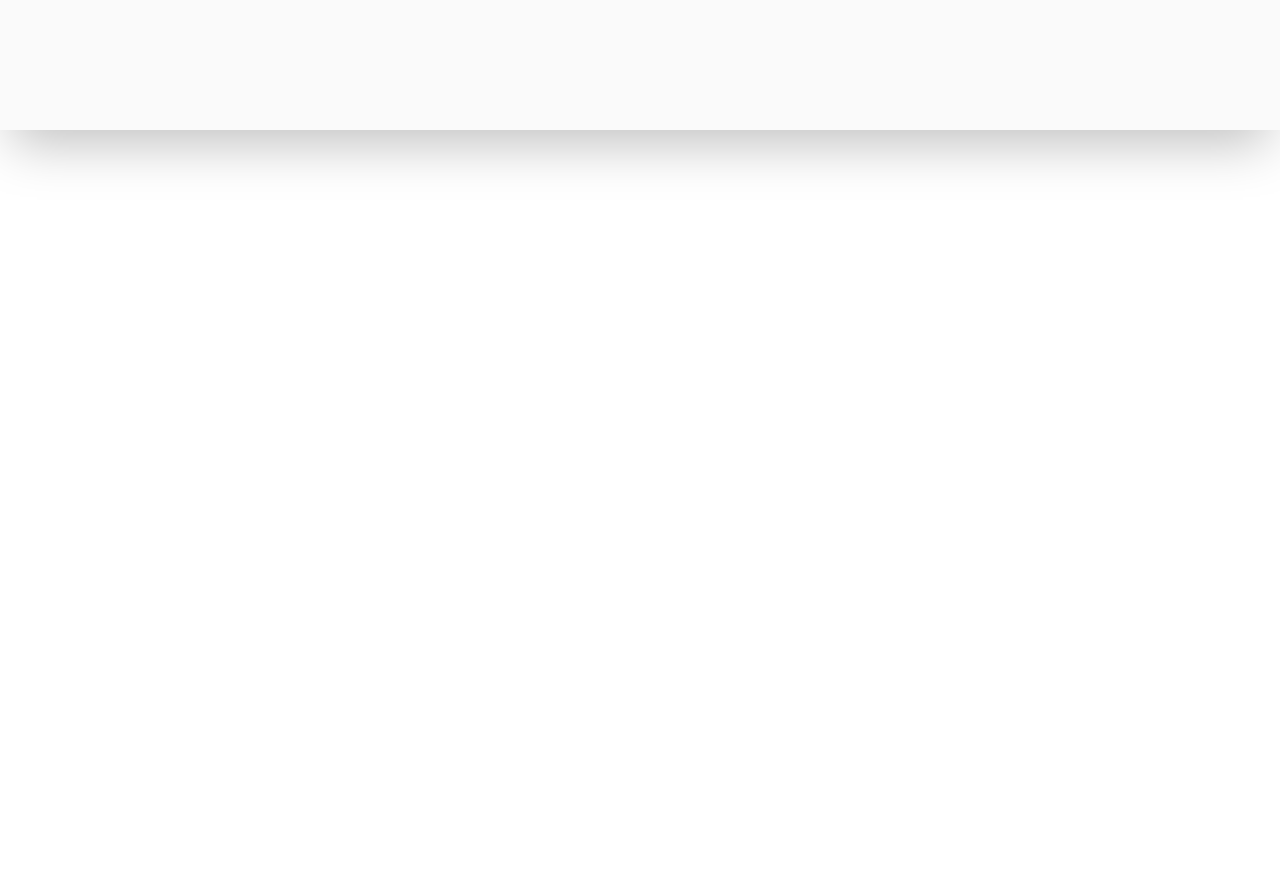
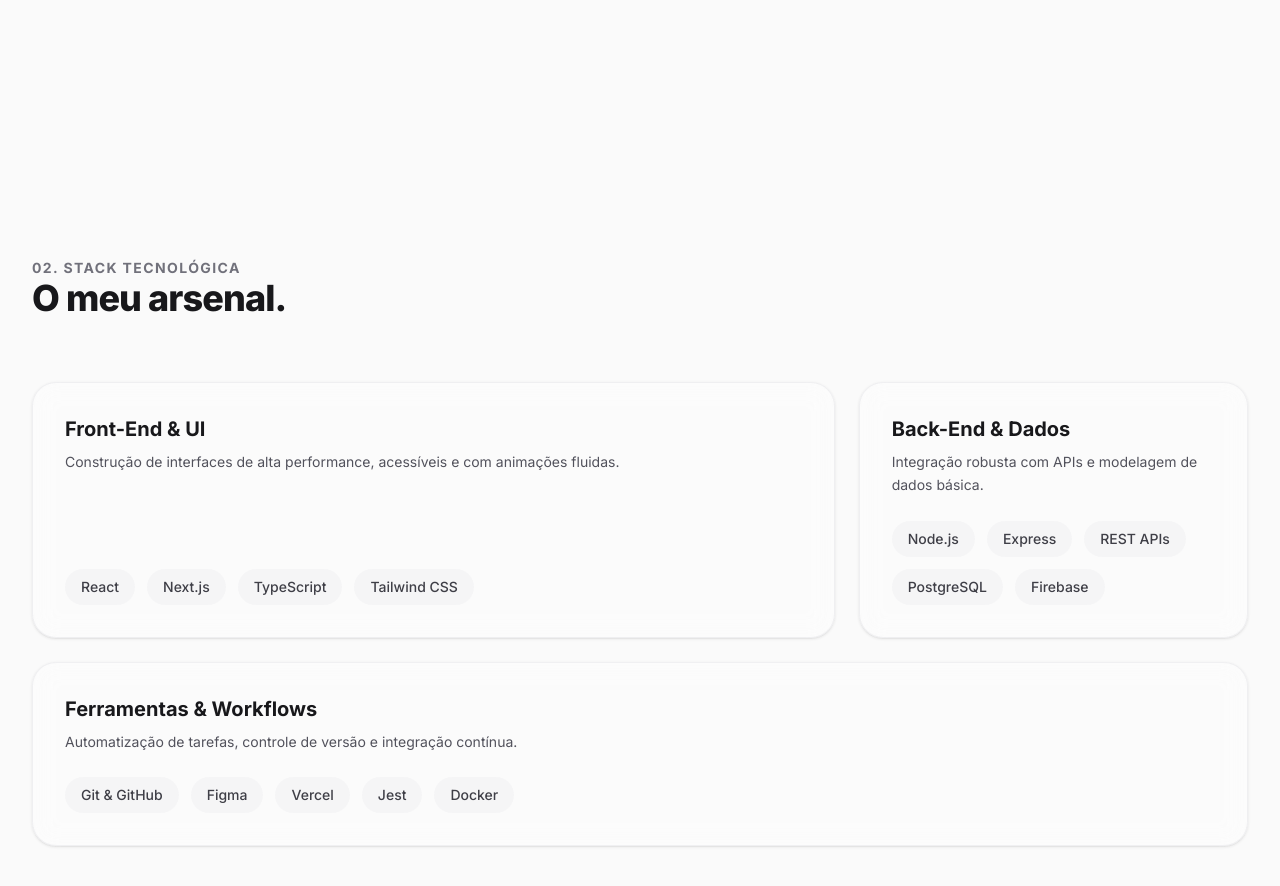
Before and after one commit to Heldzs/personal-site, a Next.js app: page / in a window 1280 px wide. Shown: the part 1300-2186 px from the top of the page. Before the commit the page ends 1430 px from the top, so only its background shows below. Built offline with nearby package versions, Linux system fonts and the light colour scheme.

Commit message:
feat: implement StackSection with skills categories and animations

```diff
--- a/src/components/sections/StackSection.tsx
+++ b/src/components/sections/StackSection.tsx
@@ -1,3 +1,76 @@
+import { Container } from "../layout/Container";
+import { FadeIn } from "../motion/FadeIn";
+
+const stackCategories = [
+  {
+    title: "Front-End & UI",
+    description:
+      "Construção de interfaces de alta performance, acessíveis e com animações fluidas.",
+    colSpan: "lg:col-span-2",
+    skills: ["React", "Next.js", "TypeScript", "Tailwind CSS"],
+  },
+  {
+    title: "Back-End & Dados",
+    description: "Integração robusta com APIs e modelagem de dados básica.",
+    colSpan: "lg:col-span-1",
+    skills: ["Node.js", "Express", "REST APIs", "PostgreSQL", "Firebase"],
+  },
+  {
+    title: "Ferramentas & Workflows",
+    description:
+      "Automatização de tarefas, controle de versão e integração contínua.",
+    colSpan: "lg:col-span-3",
+    skills: ["Git & GitHub", "Figma", "Vercel", "Jest", "Docker"],
+  },
+];
+
 export function StackSection() {
-  return <></>;
+  return (
+    <section id="skills" className="relative w-full py-24 md:py-32">
+      <Container className="flex flex-col gap-16">
+        <div className="flex flex-col gap-2">
+          <FadeIn direction="up">
+            <h2 className="text-sm font-bold tracking-widest uppercase text-zinc-500 dark:text-zinc-400">
+              02. Stack Tecnológica
+            </h2>
+            <h3 className="text-3xl md:text-4xl font-extrabold tracking-tight text-zinc-900 dark:text-zinc-50">
+              O meu arsenal.
+            </h3>
+          </FadeIn>
+        </div>
+        <div className="grid grid-cols-1 lg:grid-cols-3 gap-6">
+          {stackCategories.map((category, index) => (
+            <FadeIn
+              key={category.title}
+              direction="up"
+              delay={0.1 + index * 0.1}
+              className={category.colSpan}
+            >
+              <div className="h-full flex flex-col gap-6 p-8 rounded-3xl bg-white/40 dark:bg-zinc-900/40 backdrop-blur-md border border-zinc-200/50 dark:border-zinc-800/50 hover:border-zinc-300 dark:hover:border-zinc-700 transition-colors shadow-sm">
+                <div className="flex flex-col gap-2">
+                  <h4 className="text-xl font-bold text-zinc-900 dark:text-zinc-50">
+                    {category.title}
+                  </h4>
+                  <p className="text-sm text-zinc-600 dark:text-zinc-400 leading-relaxed">
+                    {category.description}
+                  </p>
+                </div>
+
+                <div className="flex flex-wrap gap-3 mt-auto">
+                  {category.skills.map((skill) => (
+                    <span
+                      key={skill}
+                      className="px-4 py-2 text-sm font-medium rounded-full bg-zinc-100/80 dark:bg-zinc-800/80 text-zinc-700 dark:text-zinc-300 hover:bg-zinc-200 dark:hover:bg-zinc-700 hover:text-zinc-900 dark:hover:text-zinc-50 transition-colors cursor-default"
+                    >
+                      {skill}
+                    </span>
+                  ))}
+                </div>
+              </div>
+            </FadeIn>
+          ))}
+        </div>
+      </Container>
+    </section>
+  );
 }
```
